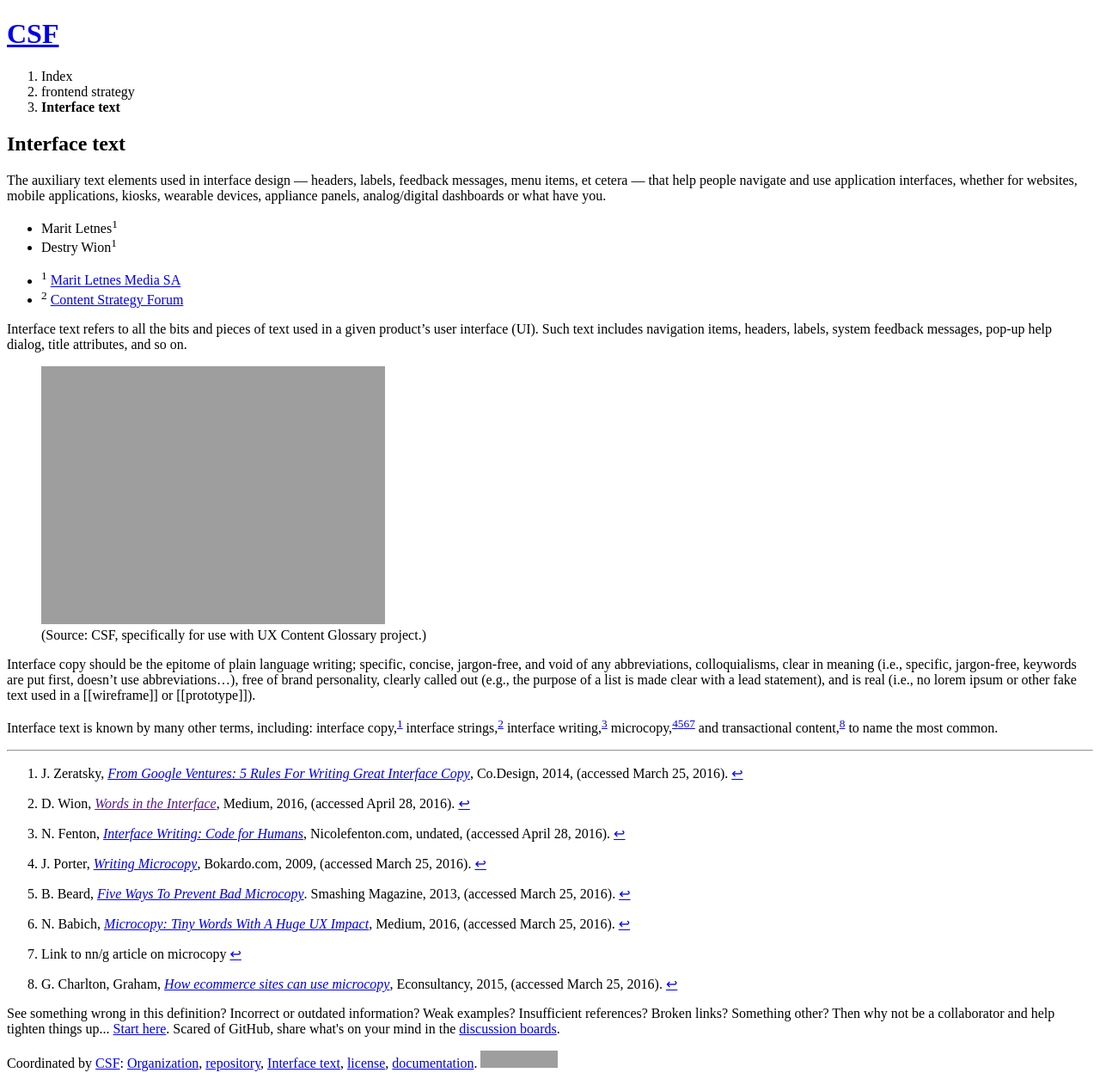
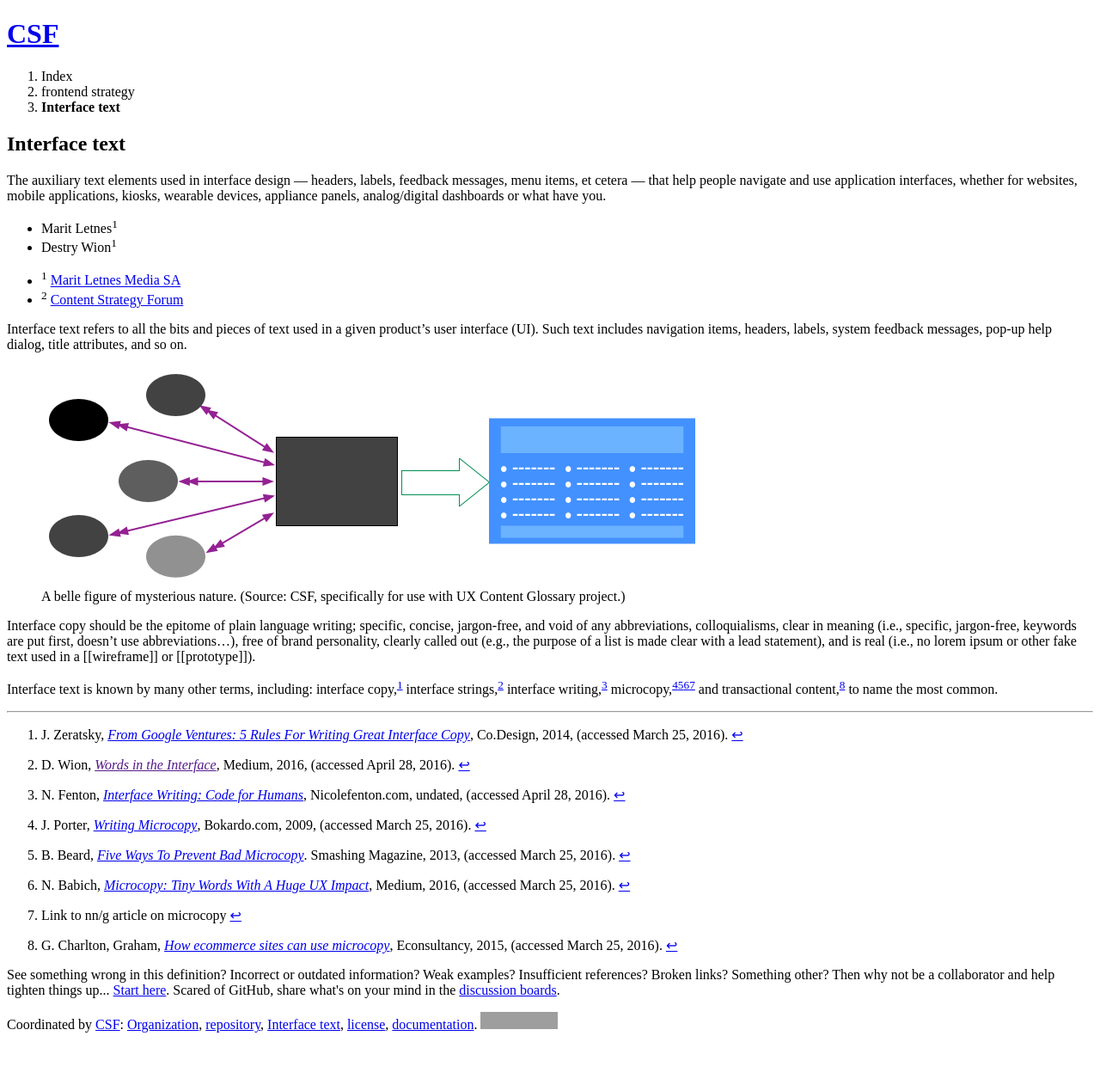
Before and after one commit to content-strategy-forum/csf-glossary, a Jekyll site: the page built from interface-text.md, in a window 1280 px wide. Shown: the whole page at 86% size. Built offline with Jekyll 4.4.1, drawn with Linux system fonts in a browser that asks for light colours; some web fonts are replaced; after the commit the page ends 1217 px from its top, so only the background shows below that; grey boxes are pictures that could not be loaded.

Commit message:
Can yaml be spaced?

```diff
--- a/interface-text.md
+++ b/interface-text.md
@@ -3,8 +3,11 @@ published: true
 layout: definition
 category: frontend strategy
 title: Interface text
+
 description-155chars: Short strings of text (1-5 words) used in digital interfaces to guide exploration, text input, personalization, and the like. Not the same as microcopy.
+
 summary-50words: The auxiliary text elements used in interface design — headers, labels, feedback messages, menu items, et cetera — that help people navigate and use application interfaces, whether for websites, mobile applications, kiosks, wearable devices, appliance panels, analog/digital dashboards or what have you.
+
 figname: placeholder
 figalt: A placeholder. Huzza!
 figcaption: A belle figure of mysterious nature.
@@ -30,9 +33,9 @@ figcaption: A belle figure of mysterious nature.
 Interface text refers to all the bits and pieces of text used in a given product's user interface (UI). Such text includes navigation items, headers, labels, system feedback messages, pop-up help dialog, title attributes, and so on.
 
 <figure>
-	<img alt="{{page.figalt}}" src="https://content-strategy-forum.github.io/csf-glossary/assets/images/{{figname}}.png">
+	<img alt="{{page.figalt}}" src="https://content-strategy-forum.github.io/csf-glossary/assets/images/{{page.figname}}.png">
 	<figcaption>
-		{{figcaption}} (Source: CSF, specifically for use with UX Content Glossary project.)
+		{{page.figcaption}} (Source: CSF, specifically for use with UX Content Glossary project.)
 	</figcaption>
 </figure>
 
```
